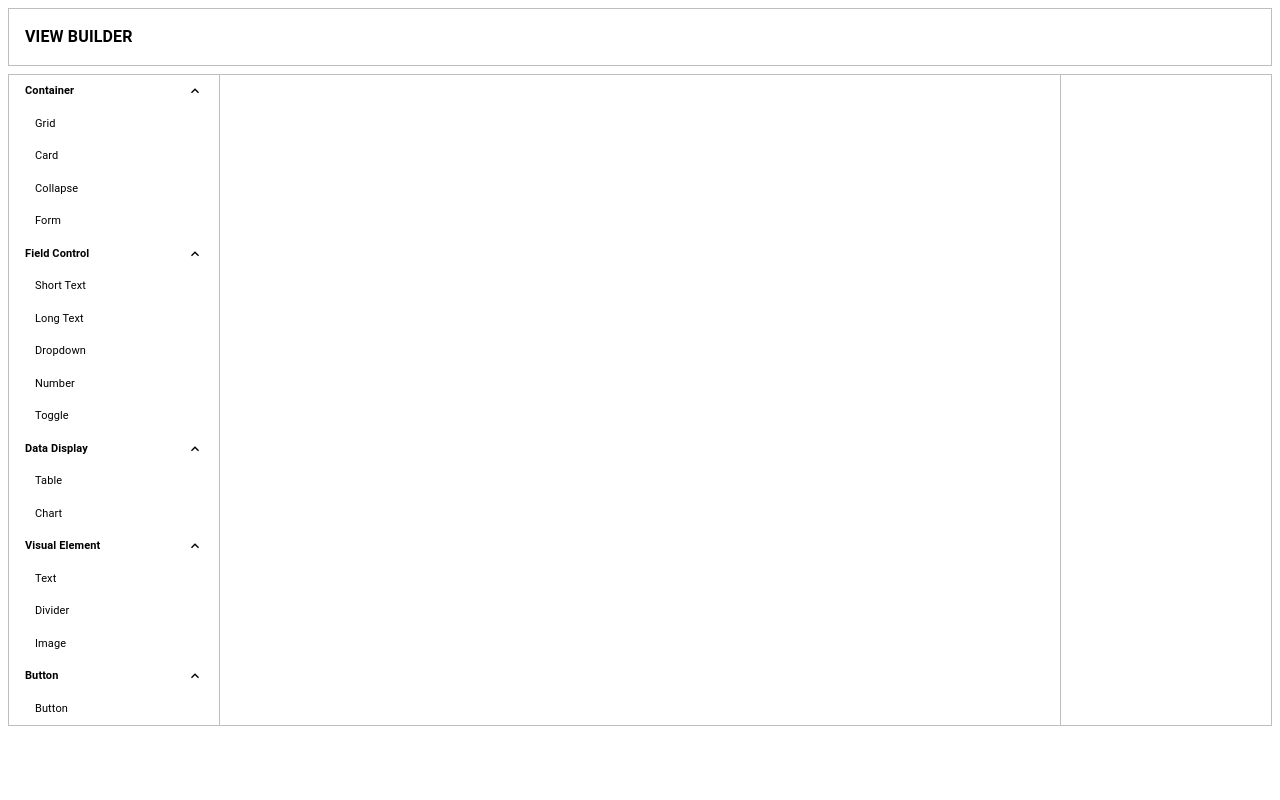
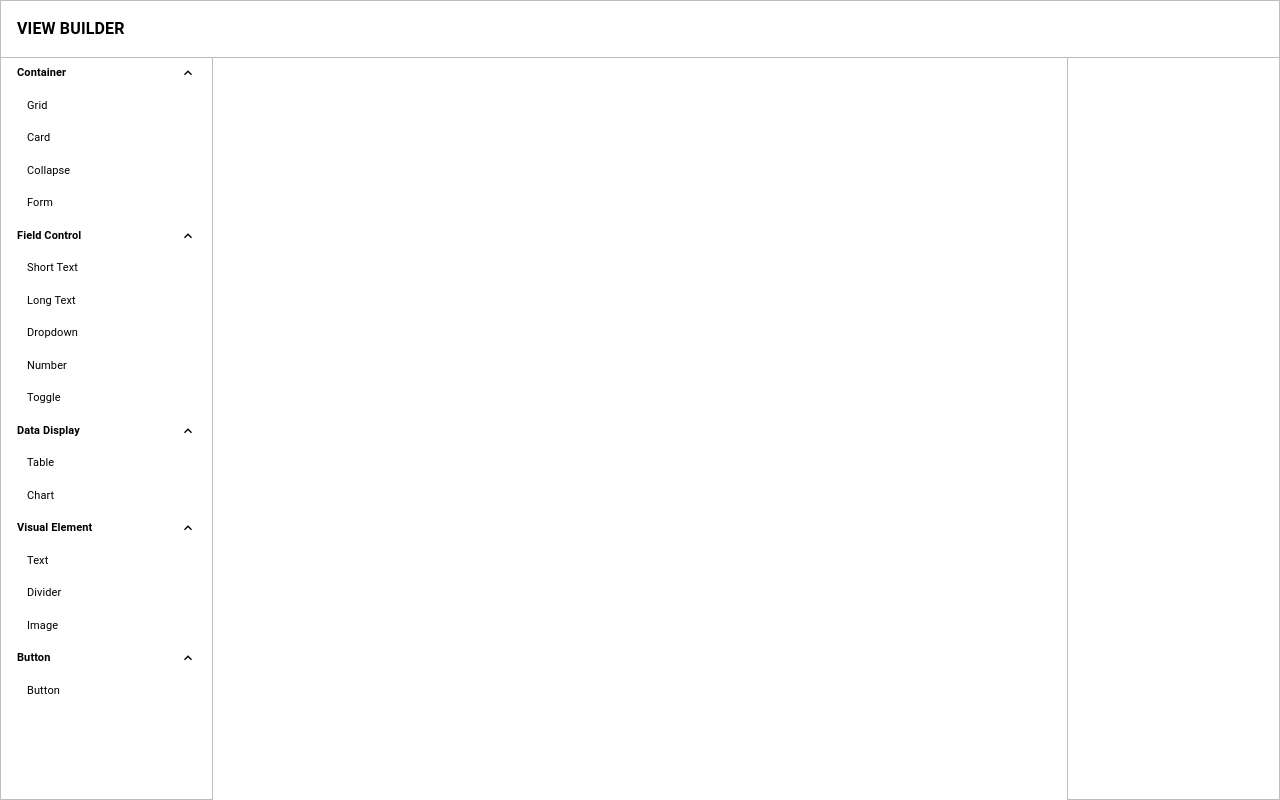
Before and after one commit to DanJul572/ZApp_Web_App, a Next.js app: page /view/create in a window 1280 px wide. Built offline with nearby package versions, Linux system fonts and the light colour scheme.

Commit message:
add label and fixed layout

```diff
--- a/src/app/view/create/component/index.js
+++ b/src/app/view/create/component/index.js
@@ -84,7 +84,17 @@ const Component = props => {
     }, []);
 
     return (
-        <Grid item xs={2} border={1} borderRight={0} borderColor={grey[400]}>
+        <Grid
+            border={1}
+            borderColor={grey[400]}
+            bottom={0}
+            item
+            left={0}
+            marginTop={7}
+            position="fixed"
+            top={0}
+            width={500}
+            xs={2}>
             {componentList.length > 0 &&
                 componentList.map((group, index) => (
                     <List key={index} disablePadding>
--- a/src/app/view/create/content/index.js
+++ b/src/app/view/create/content/index.js
@@ -63,6 +63,7 @@ const Content = props => {
                             border={section.length ? 1 : 0}
                             borderColor={grey[300]}
                             borderRadius={1}
+                            height="100%"
                             padding={section.length ? 1 : 0}>
                             <Typography fontSize={10} fontWeight="bold">
                                 Card
@@ -108,7 +109,7 @@ const Content = props => {
             } else if (type === INPUT_TYPE.longText.value) {
                 return (
                     <Container key={id} component={component}>
-                        <LongText disabled={true} label={properties.label || INPUT_TYPE.longText.label} />
+                        <LongText disabled={true} rows={4} label={properties.label || INPUT_TYPE.longText.label} />
                     </Container>
                 );
             } else if (type === INPUT_TYPE.number.value) {
@@ -140,10 +141,7 @@ const Content = props => {
             } else if (type === VISUAL_ELEMENT_TYPE.text.value) {
                 return (
                     <Container key={id} component={component}>
-                        <Typography fontSize={12}>
-                            Lorem ipsum dolor sit amet, consectetur adipiscing elit, sed do eiusmod tempor incididunt ut
-                            labore et dolore magna aliqua.
-                        </Typography>
+                        <Typography fontSize={12}>{properties.label || VISUAL_ELEMENT_TYPE.text.label}</Typography>
                     </Container>
                 );
             }
@@ -160,7 +158,7 @@ const Content = props => {
                 return (
                     <Container key={id} component={component}>
                         <Button size="small" variant="contained" style={{display: 'block'}}>
-                            Button
+                            {properties.label || BUTTON_TYPE.button.label}
                         </Button>
                     </Container>
                 );
@@ -169,7 +167,7 @@ const Content = props => {
     };
 
     return (
-        <Grid item xs={8} border={1} borderColor={grey[400]} padding={2}>
+        <Grid item xs={8} marginTop={6} marginX={40} padding={2}>
             {content && content.length > 0 && content.map(component => renderComponent(component))}
         </Grid>
     );
--- a/src/app/view/create/page.js
+++ b/src/app/view/create/page.js
@@ -17,7 +17,7 @@ const ViewCreate = () => {
     return (
         <Box>
             <TopBar />
-            <Grid container>
+            <Grid container justifyContent="space-between" display="flex">
                 <Component content={content} setContent={setContent} setSelected={setSelected} />
                 <Content content={content} selected={selected} setSelected={setSelected} />
                 <Properties selected={selected} content={content} setContent={setContent} setSelected={setSelected} />
--- /dev/null
+++ b/src/app/view/create/properties/Label.js
@@ -0,0 +1,83 @@
+import {useEffect, useState} from 'react';
+
+import Box from '@mui/material/Box';
+import Button from '@mui/material/Button';
+import Dialog from '@mui/material/Dialog';
+import DialogActions from '@mui/material/DialogActions';
+import DialogContent from '@mui/material/DialogContent';
+import DialogTitle from '@mui/material/DialogTitle';
+import Divider from '@mui/material/Divider';
+import IconButton from '@mui/material/IconButton';
+import Settings from '@mui/icons-material/Settings';
+import Typography from '@mui/material/Typography';
+
+import LongText from '@/component/input/LongText';
+
+import COMPONENT_GROUP_TYPE from '@/constant/COMPONENT_GROUP_TYPE';
+import DATA_DISPLAY_TYPE from '@/constant/DATA_DISPLAY';
+import VISUAL_ELEMENT_TYPE from '@/constant/VISUAL_ELEMENT_TYPE';
+
+const Label = props => {
+    const {content, selected, changeProperties, setContent} = props;
+
+    const [open, setOpen] = useState(false);
+    const [label, setLabel] = useState();
+
+    const onApply = () => {
+        let newContent = changeProperties('label', label, content);
+
+        setContent([...newContent]);
+        setOpen(false);
+    };
+
+    const validComponent = () => {
+        if (!selected) return false;
+
+        let group = selected.group.value;
+        let type = selected.type.value;
+
+        if (group === COMPONENT_GROUP_TYPE.container.value) return false;
+        if (group === COMPONENT_GROUP_TYPE.dataDisplay.value && type === DATA_DISPLAY_TYPE.table.value) return false;
+        if (group === COMPONENT_GROUP_TYPE.visualElement.value && type === VISUAL_ELEMENT_TYPE.divider.value) return false;
+
+        return true;
+    };
+
+    useEffect(() => {
+        if (selected) setLabel(selected.properties.label || null);
+    }, [selected]);
+
+    return validComponent() ? (
+        <>
+            <Box padding={2} display="flex" justifyContent="space-between" alignItems="center">
+                <Typography fontSize={12} fontWeight="bold">
+                    Label
+                </Typography>
+                <IconButton style={{padding: 0}} size="small" onClick={() => setOpen(true)}>
+                    <Settings fontSize="12" />
+                </IconButton>
+            </Box>
+            <Divider />
+            <Dialog open={open} onClose={() => setOpen(false)}>
+                <DialogTitle>Component Label</DialogTitle>
+                <DialogContent>
+                    <Box width={500}>
+                        <LongText label="Size" value={label} onChange={setLabel} rows={4} />
+                    </Box>
+                </DialogContent>
+                <DialogActions>
+                    <Button onClick={() => setOpen(false)} variant="outlined" size="small">
+                        Cancel
+                    </Button>
+                    <Button onClick={onApply} variant="contained" size="small">
+                        Apply
+                    </Button>
+                </DialogActions>
+            </Dialog>
+        </>
+    ) : (
+        <></>
+    );
+};
+
+export default Label;
--- a/src/app/view/create/properties/identity.js
+++ b/src/app/view/create/properties/identity.js
@@ -11,7 +11,6 @@ const Identity = props => {
 
     const onCoppy = () => {
         if (!selected && !navigator.clipboard) return;
-
         navigator.clipboard.writeText(selected.id);
     };
 
--- a/src/app/view/create/properties/index.js
+++ b/src/app/view/create/properties/index.js
@@ -3,6 +3,7 @@ import Grid from '@mui/material/Grid';
 
 import DeleteComponent from './DeleteComponent';
 import Identity from './Identity';
+import Label from './Label';
 import Position from './Position';
 import Size from './Size';
 
@@ -52,7 +53,17 @@ const Properties = props => {
     };
 
     return (
-        <Grid item xs={2} border={1} borderLeft={0} borderColor={grey[400]}>
+        <Grid
+            border={1}
+            borderColor={grey[400]}
+            bottom={0}
+            item
+            marginTop={7}
+            position="fixed"
+            right={0}
+            top={0}
+            width={500}
+            xs={2}>
             <DeleteComponent
                 content={content}
                 deleteSelected={deleteSelected}
@@ -70,6 +81,7 @@ const Properties = props => {
                 setSelected={setSelected}
             />
             <Size content={content} selected={selected} changeProperties={changeProperties} setContent={setContent} />
+            <Label content={content} selected={selected} changeProperties={changeProperties} setContent={setContent} />
         </Grid>
     );
 };
--- a/src/app/view/create/topbar/index.js
+++ b/src/app/view/create/topbar/index.js
@@ -4,7 +4,7 @@ import Typography from '@mui/material/Typography';
 
 const TopBar = () => {
     return (
-        <Grid container marginBottom={1}>
+        <Grid container position="fixed" style={{backgroundColor: 'white'}} zIndex={2} top={0} right={0} left={0}>
             <Grid item xs={12} border={1} borderColor={grey[400]} padding={2}>
                 <Typography style={{fontWeight: 'bold'}}>VIEW BUILDER</Typography>
             </Grid>
```
